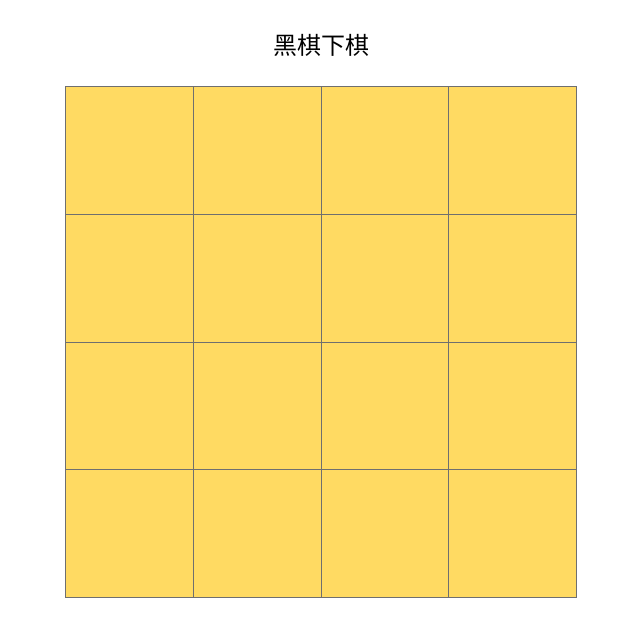
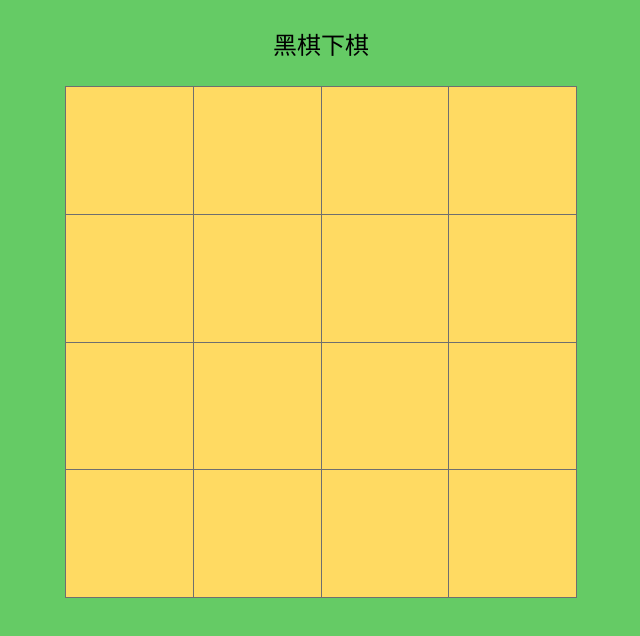
Before and after one commit to hrwangcn/dkone, a plain HTML site: page index.html in a window 1280 px wide. Shown: the whole page, without its empty margins (319-959 px from the left). Drawn offline with Linux system fonts and the light colour scheme.

Commit message:
优化了背景护眼颜色

```diff
--- a/style.css
+++ b/style.css
@@ -16,6 +16,7 @@ body {
     margin: 0;
     display: grid;
     place-items: center;
+    background-color:#65CB65;
 }
 
 #info {
```
